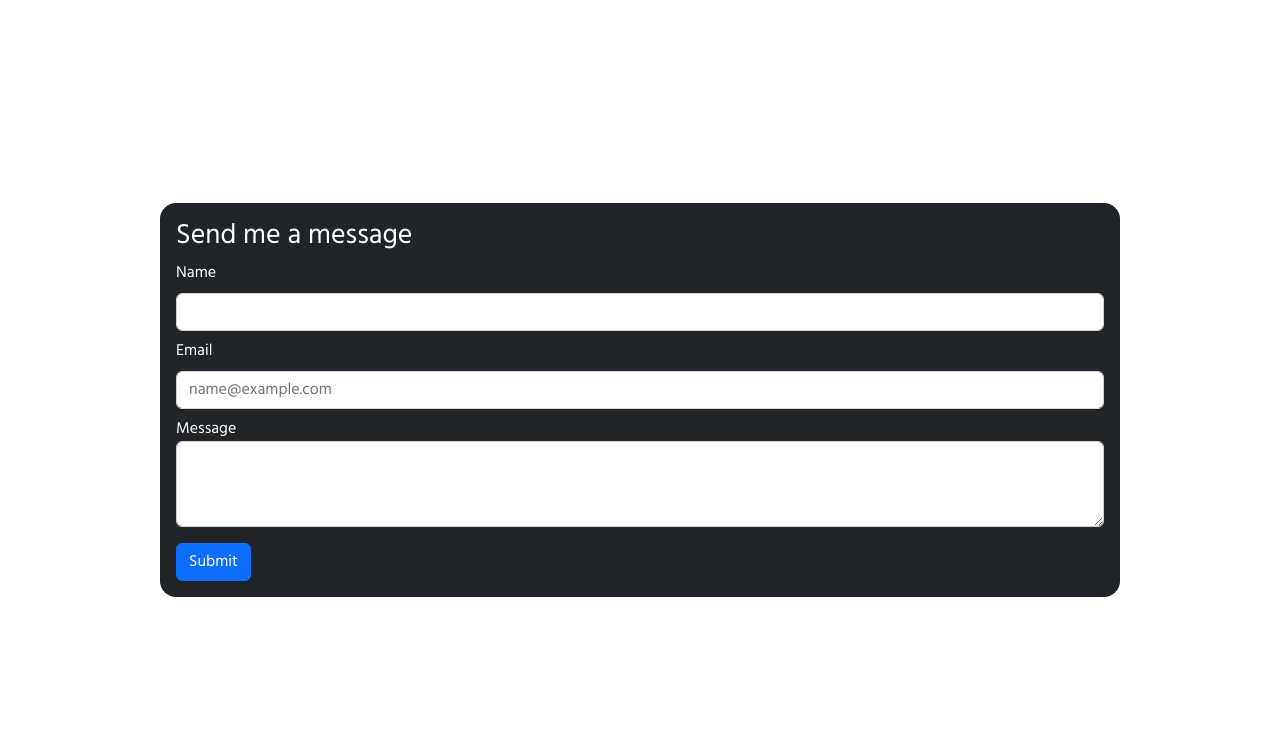
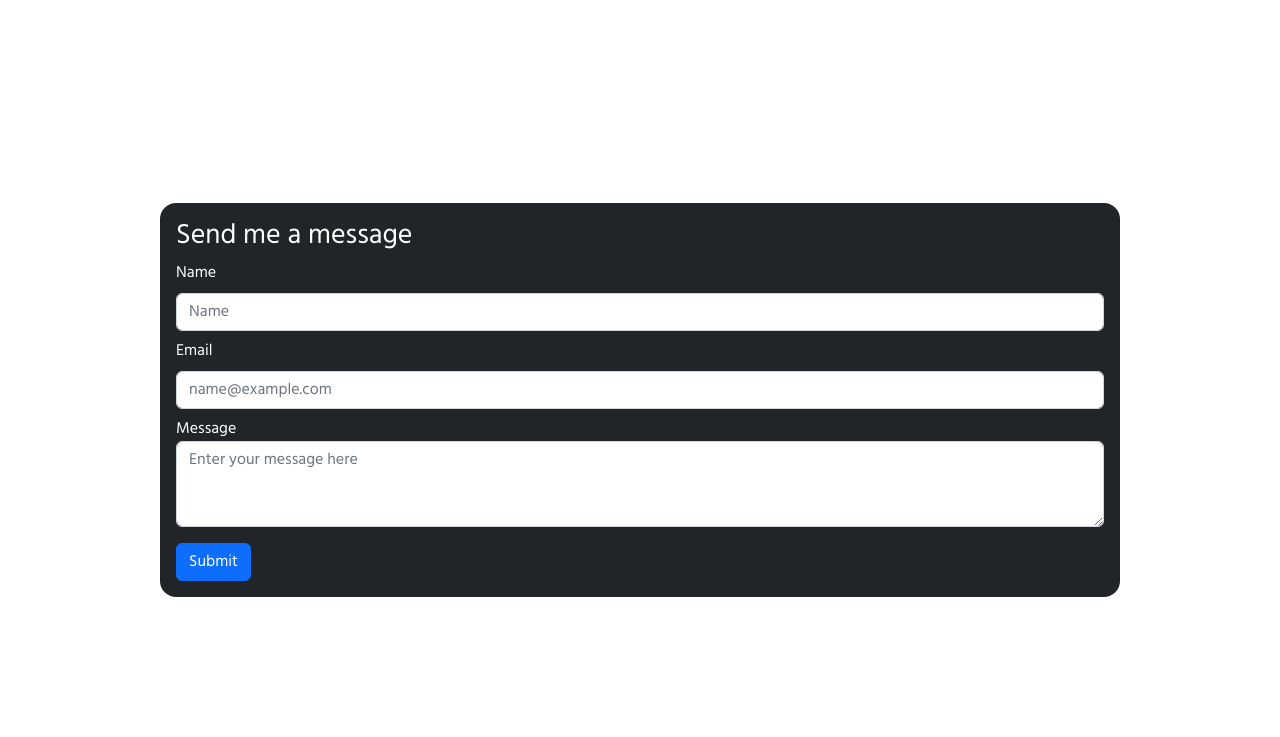
Before and after one commit to wjamesdevera/ICS2608-Bootstrap, a plain HTML site: page pages/contact.html in a window 1280 px wide. Shown: the part 63-800 px from the top of the page. Drawn offline with nearby package versions, Linux system fonts and the light colour scheme.

Commit message:
added placeholder for contact forms

```diff
--- a/pages/contact.html
+++ b/pages/contact.html
@@ -69,6 +69,7 @@
             name="entry.382233148"
             autocomplete="off"
             required
+            placeholder="Name"
           />
         </div>
         <div class="mb-2">
@@ -91,6 +92,7 @@
             rows="3"
             class="form-control"
             autocomplete="off"
+            placeholder="Enter your message here"
           ></textarea>
         </div>
         <button type="submit" class="btn btn-primary">Submit</button>
```
